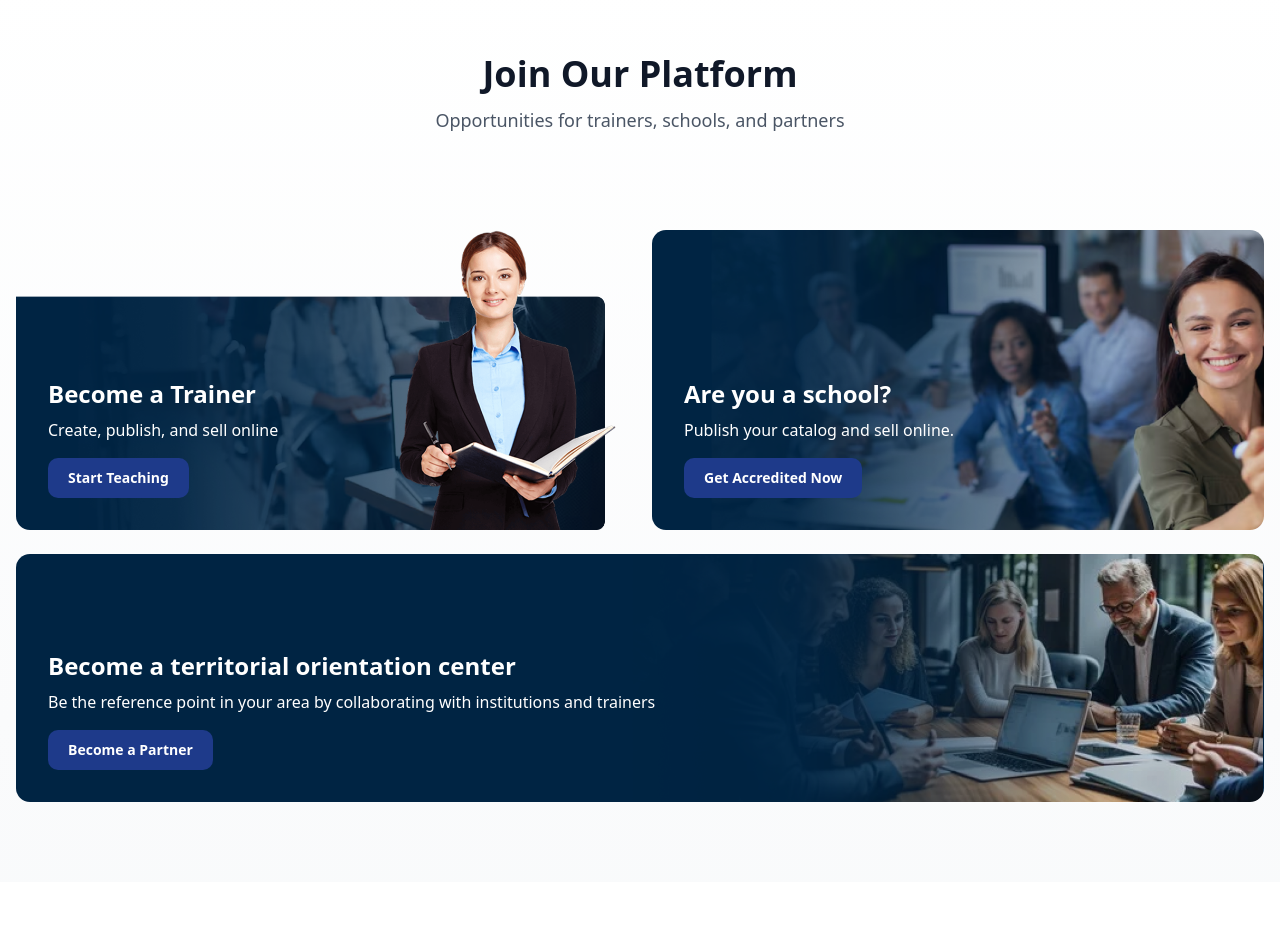
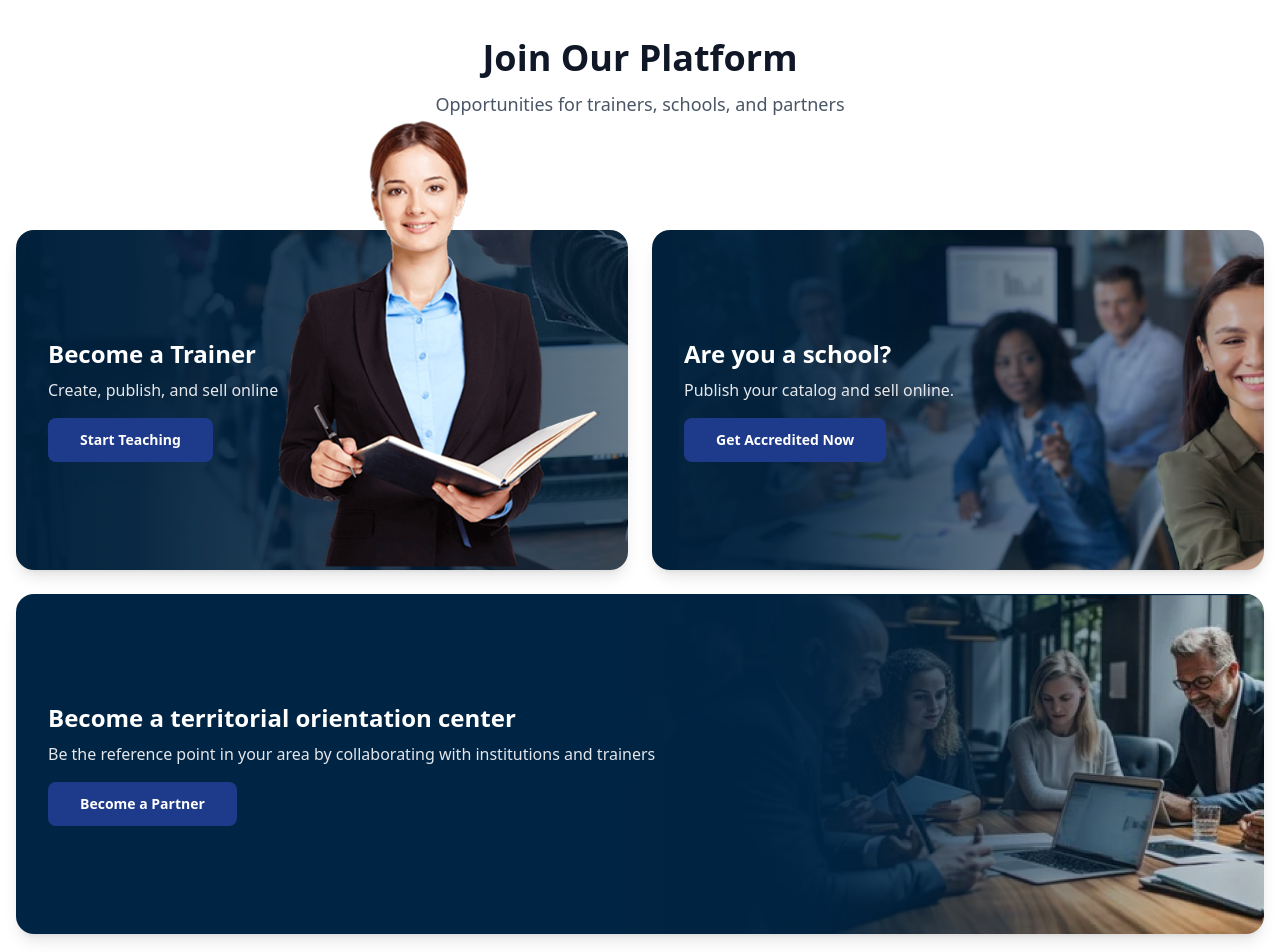
Before and after one commit to murad403/lms-web, a Next.js app: page / in a window 1280 px wide. Shown: the part 4180-5132 px from the top of the page. Built offline with nearby package versions, Linux system fonts and the light colour scheme.

Commit message:
feat: update JoinOurPlatform and TrainingMeetsQuality components with new images and improved layout

```diff
--- a/src/app/(app)/home/Certificate.tsx
+++ b/src/app/(app)/home/Certificate.tsx
@@ -22,7 +22,7 @@ const Certificate = () => {
 
                     {/* Right Image */}
                     <div className="flex-1 w-full">
-                        <div className="relative w-138 h-64 sm:h-72 md:h-80 lg:h-96">
+                        <div className="relative md:w-138 h-64 sm:h-72 md:h-80 lg:h-96">
                             <Image
                                 src="/home/certificate.jpg"
                                 alt="Certificate"
--- a/src/app/(app)/home/JoinOurPlatform.tsx
+++ b/src/app/(app)/home/JoinOurPlatform.tsx
@@ -1,97 +1,98 @@
-import Image from "next/image";
+import Image from 'next/image'
+import cover1 from "../../../../public/home/cover1.png"
+import cover2 from "../../../../public/home/cover2.png"
+import cover3 from "../../../../public/home/cover3.png"
+import user from "../../../../public/home/user1.png"
 
-const platformCards = [
-    {
-        title: "Become a Trainer",
-        description: "Create, publish, and sell online",
-        buttonText: "Start Teaching",
-        image: "/home/cover1.png",
-    },
-    {
-        title: "Are you a school?",
-        description: "Publish your catalog and sell online.",
-        buttonText: "Get Accredited Now",
-        image: "/home/cover2.png",
-    },
-];
 
 const JoinOurPlatform = () => {
     return (
-        <div className="py-16 md:py-20 bg-linear-to-b from-white to-gray-50">
-            <div className="container mx-auto px-4">
-                {/* Heading */}
-                <div className="text-center mb-10 md:mb-24">
-                    <h2 className="text-2xl md:text-4xl font-bold text-header mb-3">
+        <section className="py-16 px-4">
+            <div className="container mx-auto">
+                {/* Header */}
+                <div className="text-center md:mb-28 mb-16">
+                    <h2 className="text-4xl font-bold text-gray-900 mb-3">
                         Join Our Platform
                     </h2>
-                    <p className="text-description text-base md:text-lg">
+                    <p className="text-gray-600 text-lg">
                         Opportunities for trainers, schools, and partners
                     </p>
                 </div>
 
-                {/* Top Two Cards */}
-                <div className="grid grid-cols-1 md:grid-cols-2 gap-6 mb-6">
-                    {platformCards.map((card, index) => (
-                        <div
-                            key={index}
-                            className="relative h-70 md:h-75 rounded-xl overflow-hidden group"
-                        >
-                            {/* Background Image */}
+                {/* Cards Grid */}
+                <div className="grid grid-cols-1 lg:grid-cols-2 gap-6 mb-6">
+                    {/* Become a Trainer Card */}
+                    <div className="relative h-85 rounded-2xl shadow-lg">
                         <Image
-                                src={card.image}
-                                alt={card.title}
+                            src={cover1}
+                            alt="Become a Trainer"
                             fill
-                                className="object-cover"
+                            className="object-cover brightness-90 group-hover:scale-105 transition-transform duration-300 rounded-2xl"
                         />
-
-                            {/* Content */}
-                            <div className="relative z-10 flex flex-col justify-end h-full p-6 md:p-8">
-                                <h3 className="text-xl md:text-2xl font-bold text-white mb-2">
-                                    {card.title}
-                                </h3>
-                                <p className="text-white text-sm md:text-base mb-4">
-                                    {card.description}
+                        <Image src={user} alt="User" className='md:block hidden absolute right-0 bottom-2 scale-102' width={400}
+                         height={390}/>
+                        <div className="absolute inset-0 p-8 flex flex-col justify-center text-white">
+                            <div>
+                                <h3 className="text-2xl font-bold mb-2">Become a Trainer</h3>
+                                <p className="text-gray-200 mb-4">
+                                    Create, publish, and sell online
                                 </p>
-                                <div>
-                                    <button className="px-5 py-2.5 bg-main text-white rounded-lg text-sm font-semibold hover:bg-white hover:text-main transition-colors">
-                                        {card.buttonText}
+                                <button className="px-8 py-3 bg-main text-white rounded-md text-sm font-semibold hover:bg-main/90 transition-colors">
+                                    Start Teaching
                                 </button>
                             </div>
                         </div>
                     </div>
-                    ))}
+
+                    {/* Are you a school Card */}
+                    <div className="relative h-85 rounded-2xl shadow-lg">
+                        <Image
+                            src={cover2}
+                            alt="Are you a school"
+                            fill
+                            className="object-cover brightness-90 group-hover:scale-105 transition-transform duration-300 rounded-2xl"
+                        />
+
+                        <div className="absolute inset-0 p-8 flex flex-col justify-center text-white">
+                            <div>
+                                <h3 className="text-2xl font-bold mb-2">Are you a school?</h3>
+                                <p className="text-gray-200 mb-4">
+                                    Publish your catalog and sell online.
+                                </p>
+                                <button className="px-8 py-3 bg-main text-white rounded-md text-sm font-semibold hover:bg-main/90 transition-colors">
+                                    Get Accredited Now
+                                </button>
+                            </div>
+                        </div>
+                    </div>
                 </div>
 
-                {/* Bottom Full-Width Card */}
-                <div>
-                    <div className="relative h-55 md:h-62 rounded-xl overflow-hidden">
-                        {/* Background Image */}
+                {/* Become a territorial orientation center Card - Full Width */}
+                <div className="relative h-85 rounded-2xl overflow-hidden group shadow-lg">
                     <Image
-                            src="/home/cover3.png"
-                            alt="Become a Partner"
+                        src={cover3}
+                        alt="Become a territorial orientation center"
                         fill
-                            className="object-cover"
+                        className="object-cover brightness-100 group-hover:scale-105 transition-transform duration-300"
                     />
 
-                        {/* Content */}
-                        <div className="relative z-10 flex flex-col justify-end h-full p-6 md:p-8">
-                            <h3 className="text-xl md:text-2xl font-bold text-white mb-2">
+                    <div className="absolute inset-0 p-8 flex flex-col justify-center text-white">
+                        <div>
+                            <h3 className="text-2xl font-bold mb-2">
                                 Become a territorial orientation center
                             </h3>
-                            <p className="text-white text-sm md:text-base mb-4">
+                            <p className="text-gray-200 mb-4">
                                 Be the reference point in your area by collaborating with institutions and trainers
                             </p>
-                            <div>
-                                <button className="px-5 py-2.5 bg-main text-white rounded-lg text-sm font-semibold hover:bg-white hover:text-main transition-colors">
+                            <button className="px-8 py-3 bg-main text-white rounded-md text-sm font-semibold hover:bg-main/90 transition-colors">
                                 Become a Partner
                             </button>
                         </div>
                     </div>
                 </div>
             </div>
-            </div>
-        </div>
-    );
-};
+        </section>
+    )
+}
 
-export default JoinOurPlatform;
+export default JoinOurPlatform
--- a/src/app/(app)/home/TrainingMeetsQuality.tsx
+++ b/src/app/(app)/home/TrainingMeetsQuality.tsx
@@ -1,26 +1,17 @@
 import Image from "next/image";
+import user from "../../../../public/home/user2.png";
 
 const TrainingMeetsQuality = () => {
     return (
-        <div className="relative w-full h-64 sm:h-72 md:h-80 lg:h-96 overflow-hidden bg-main">
-            {/* Background Image */}
-            <Image
-                src="/home/bg.jpg"
-                alt="Training Meets Quality"
-                fill
-                className="object-cover opacity-30"
-            />
+        <div className="relative w-full py-10 bg-main">
 
-            {/* Person Image - positioned right */}
-            <div className="absolute right-[10%] md:right-[15%] bottom-0 hidden sm:block w-48 md:w-64 lg:w-80 h-full">
+
                 <Image
-                    src="/home/user2.jpg"
+                    src={user}
                     alt="Student"
                     fill
-                    className="object-contain object-bottom"
+                    className="object-contain object-bottom scale-105 absolute right-0 bottom-7"
                 />
-            </div>
-
             {/* Content */}
             <div className="relative z-10 container mx-auto px-4 flex flex-col justify-center h-full">
                 <h2 className="text-3xl sm:text-4xl md:text-5xl font-bold text-white leading-tight mb-4">
@@ -34,7 +25,7 @@ const TrainingMeetsQuality = () => {
                     on a single platform.
                 </p>
                 <div>
-                    <button className="px-8 py-3 bg-white text-main rounded-lg text-sm font-semibold hover:bg-gray-100 transition-colors">
+                    <button className="px-12 py-3 bg-white text-main rounded-md text-[15px] font-semibold hover:bg-gray-100 transition-colors">
                         Join Us
                     </button>
                 </div>
```
Also changed, not shown: public/home/cover1.png. Lines whose indentation alone changed are shown as unchanged.
